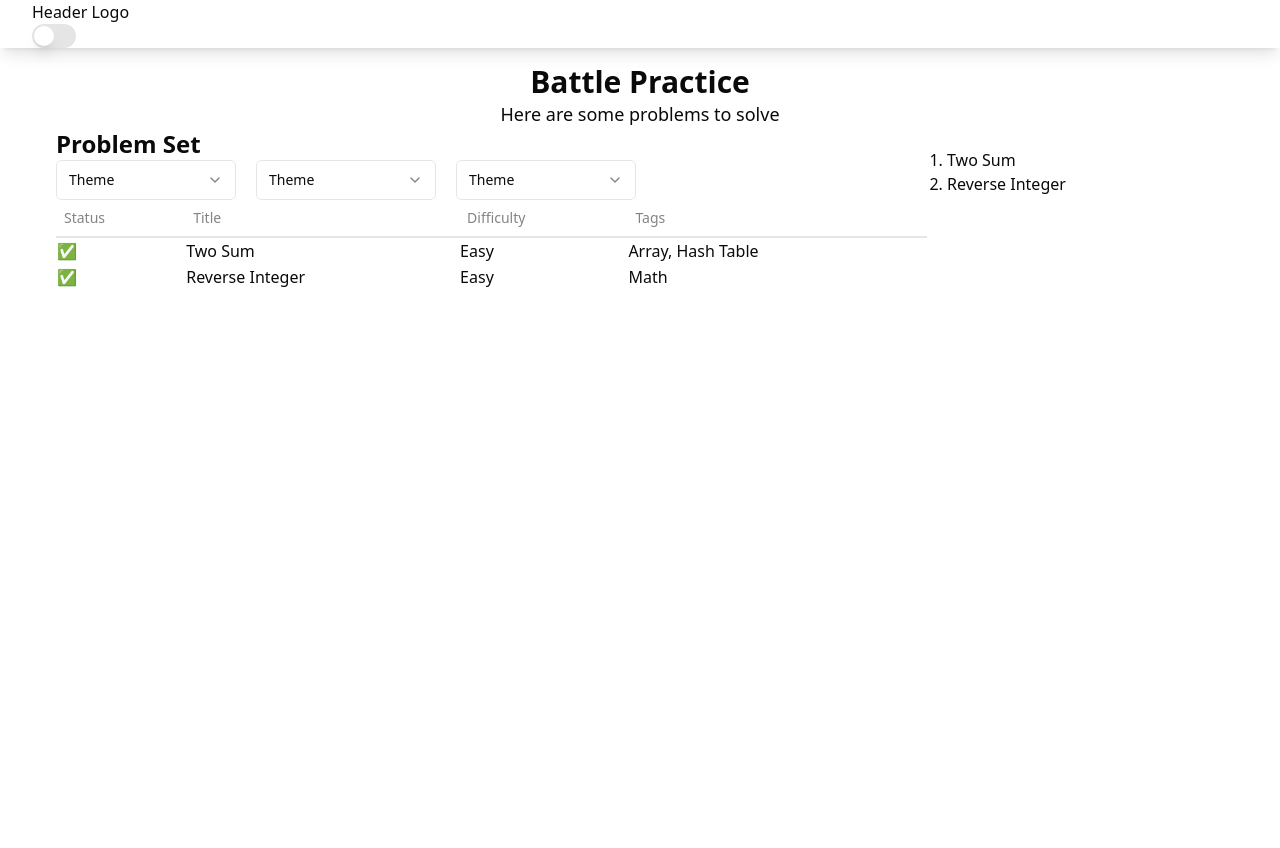
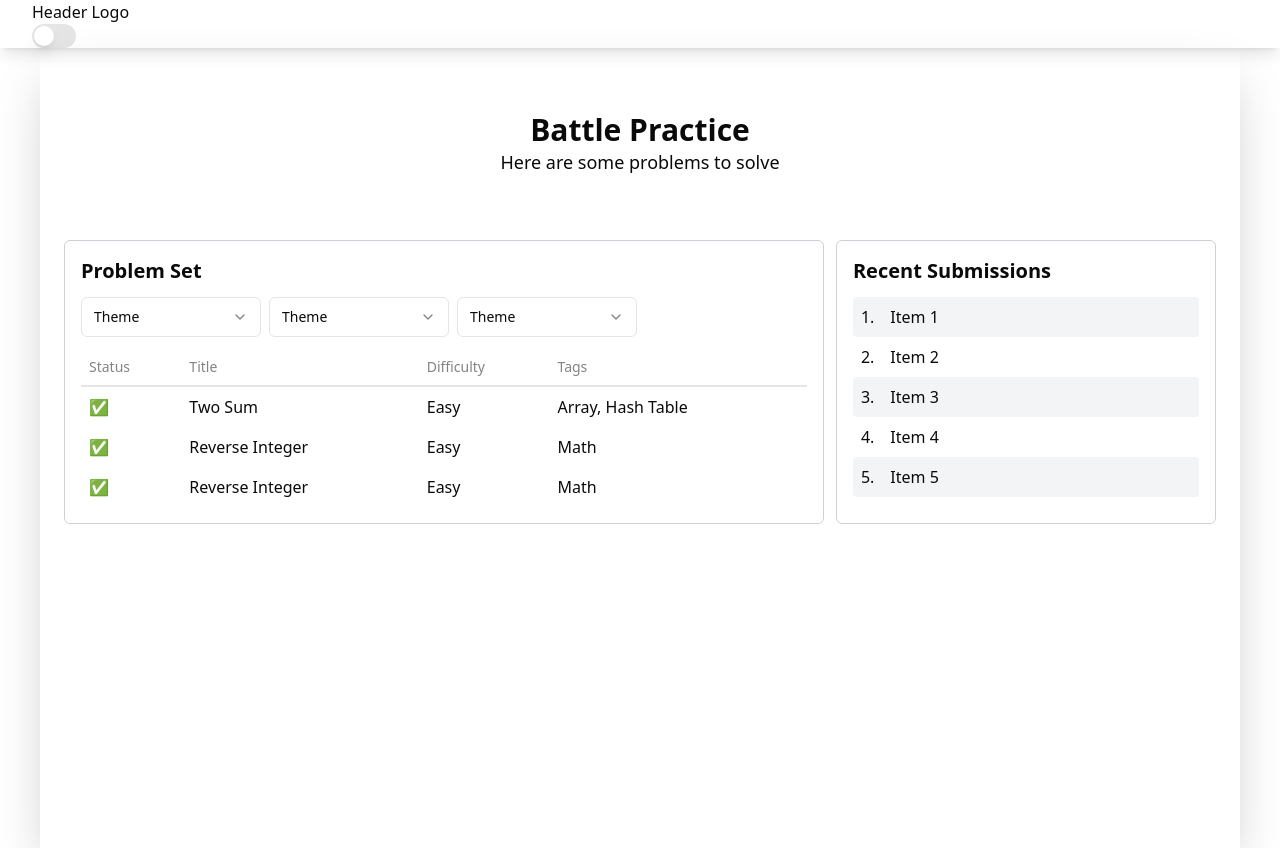
Before and after one commit to tallyCodebrewers2024/codeForge, a React (Vite) app: page /problems in a window 1280 px wide. Built offline with nearby package versions, Linux system fonts and the light colour scheme; no server answers.

Commit message:
[feat] edited design of problems page

```diff
--- a/src/problems/index.jsx
+++ b/src/problems/index.jsx
@@ -8,17 +8,17 @@ import {
 
 const Problems = () => {
 	return (
-		<div className="flex flex-row gap-5 justify-center dark:bg-black">
-			<div className="w-full h-screen p-4 max-w-[1200px]">
-				<div className="flex flex-col w-full items-center">
+		<div className="flex flex-row gap-2 justify-center dark:bg-black">
+			<div className="w-full h-screen max-w-[1200px] px-6 shadow-2xl">
+				<div className="flex flex-col w-full my-16 items-center">
 					<h1 className="text-3xl font-bold">Battle Practice</h1>
 					<p className="text-lg">Here are some problems to solve</p>
 				</div>
-				<div className="grid grid-cols-12 gap-5">
-					<div className="flex flex-col col-span-9">
-						<h2 className="text-2xl font-bold">Problem Set</h2>
+				<div className="flex flex-row gap-3">
+					<div className="flex flex-col w-2/3 border-gray-400 border rounded-md border-opacity-50 p-4">
+						<h2 className="font-bold text-xl">Problem Set</h2>
 						<div className="flex flex-col w-full">
-							<div className="flex flex-row gap-5 w-full">
+							<div className="flex flex-row gap-2 w-full my-3">
 								<Select>
 									<SelectTrigger className="w-[180px]">
 										<SelectValue placeholder="Theme" />
@@ -68,7 +68,7 @@ const Problems = () => {
 									</SelectContent>
 								</Select>
 							</div>
-							<div className="flex flex-col">
+							<div className="flex flex-col rounded-lg">
 								<table className="table-auto text-left">
 									<tr className="opacity-50 text-sm border-b-2">
 										<th className="font-normal p-2">
@@ -85,26 +85,73 @@ const Problems = () => {
 										</th>
 									</tr>
 									<tr>
-										<td>✅</td>
-										<td>Two Sum</td>
-										<td>Easy</td>
-										<td>Array, Hash Table</td>
+										<td className="font-normal p-2">✅</td>
+										<td className="font-normal p-2">
+											Two Sum
+										</td>
+										<td className="font-normal p-2">
+											Easy
+										</td>
+										<td className="font-normal p-2">
+											Array, Hash Table
+										</td>
 									</tr>
 									<tr>
-										<td>✅</td>
-										<td>Reverse Integer</td>
-										<td>Easy</td>
-										<td>Math</td>
+										<td className="font-normal p-2">✅</td>
+										<td className="font-normal p-2">
+											Reverse Integer
+										</td>
+										<td className="font-normal p-2">
+											Easy
+										</td>
+										<td className="font-normal p-2">
+											Math
+										</td>
+									</tr>
+									<tr>
+										<td className="font-normal p-2">✅</td>
+										<td className="font-normal p-2">
+											Reverse Integer
+										</td>
+										<td className="font-normal p-2">
+											Easy
+										</td>
+										<td className="font-normal p-2">
+											Math
+										</td>
 									</tr>
 								</table>
 							</div>
 						</div>
 					</div>
-					<div className="flex gap-5 mt-5 col-span-3">
-						<div className="flex flex-col">
-							<ol className="list-decimal">
-								<li>Two Sum</li>
-								<li>Reverse Integer</li>
+					<div className="flex flex-col w-1/3 border-gray-400 border rounded-md border-opacity-50 p-4">
+						<div>
+							<h2 className="font-bold text-xl">
+								Recent Submissions
+							</h2>
+						</div>
+						<div className="flex flex-col mt-3 rounded-lg">
+							<ol className="list-decimal list-inside">
+								<li className="flex space-x-4 font-normal p-2 odd:bg-gray-100 dark:odd:bg-[rgba(255,255,255,0.1)] rounded-sm">
+									<span>1.</span>
+									<span>Item 1</span>
+								</li>
+								<li className="flex space-x-4 font-normal p-2 odd:bg-gray-100 dark:odd:bg-[rgba(255,255,255,0.1)] rounded-sm">
+									<span>2.</span>
+									<span>Item 2</span>
+								</li>
+								<li className="flex space-x-4 font-normal p-2 odd:bg-gray-100 dark:odd:bg-[rgba(255,255,255,0.1)] rounded-sm">
+									<span>3.</span>
+									<span>Item 3</span>
+								</li>
+								<li className="flex space-x-4 font-normal p-2 odd:bg-gray-100 dark:odd:bg-[rgba(255,255,255,0.1)] rounded-sm">
+									<span>4.</span>
+									<span>Item 4</span>
+								</li>
+								<li className="flex space-x-4 font-normal p-2 odd:bg-gray-100 dark:odd:bg-[rgba(255,255,255,0.1)] rounded-sm">
+									<span>5.</span>
+									<span>Item 5</span>
+								</li>
 							</ol>
 						</div>
 					</div>
```
